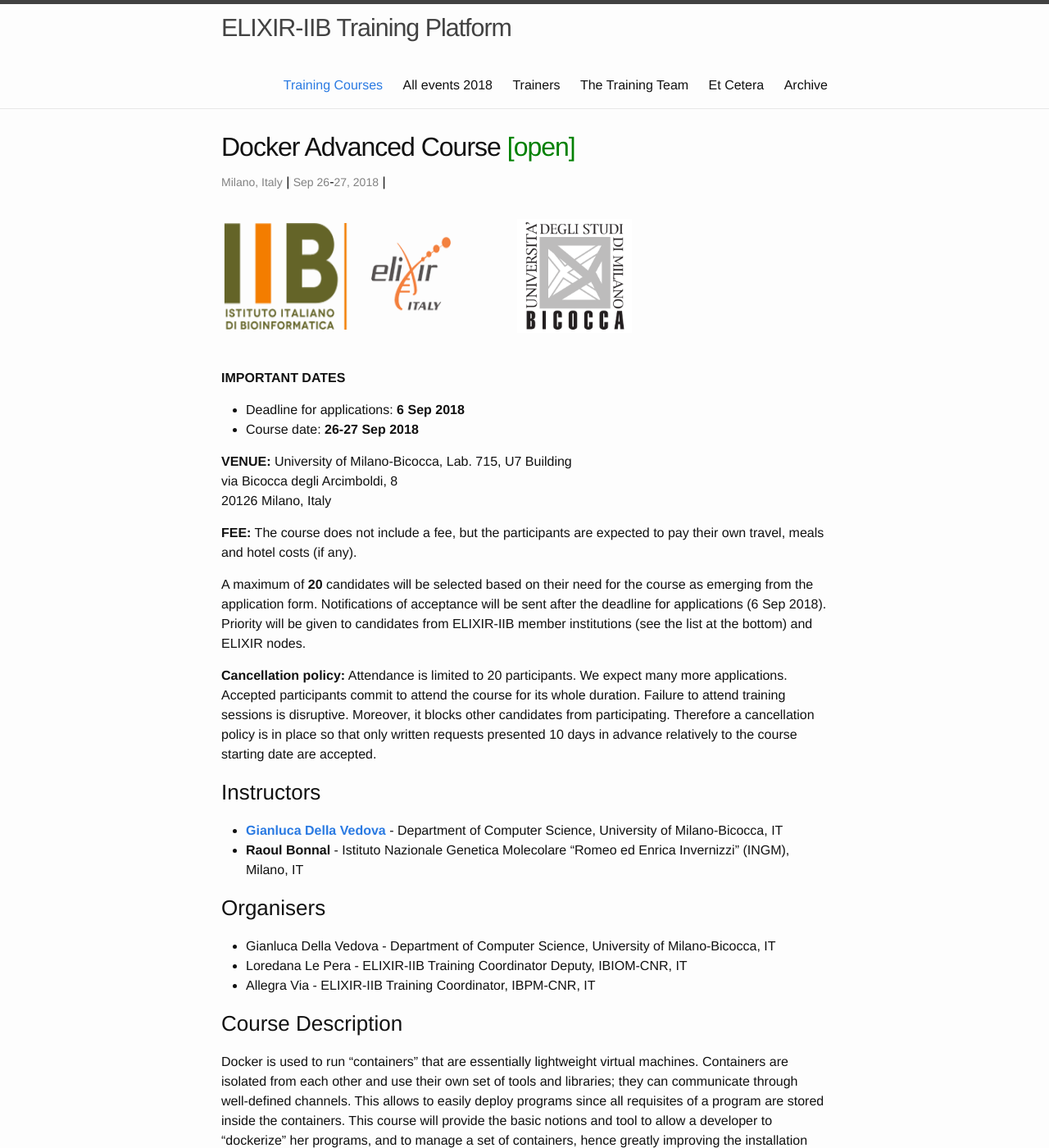
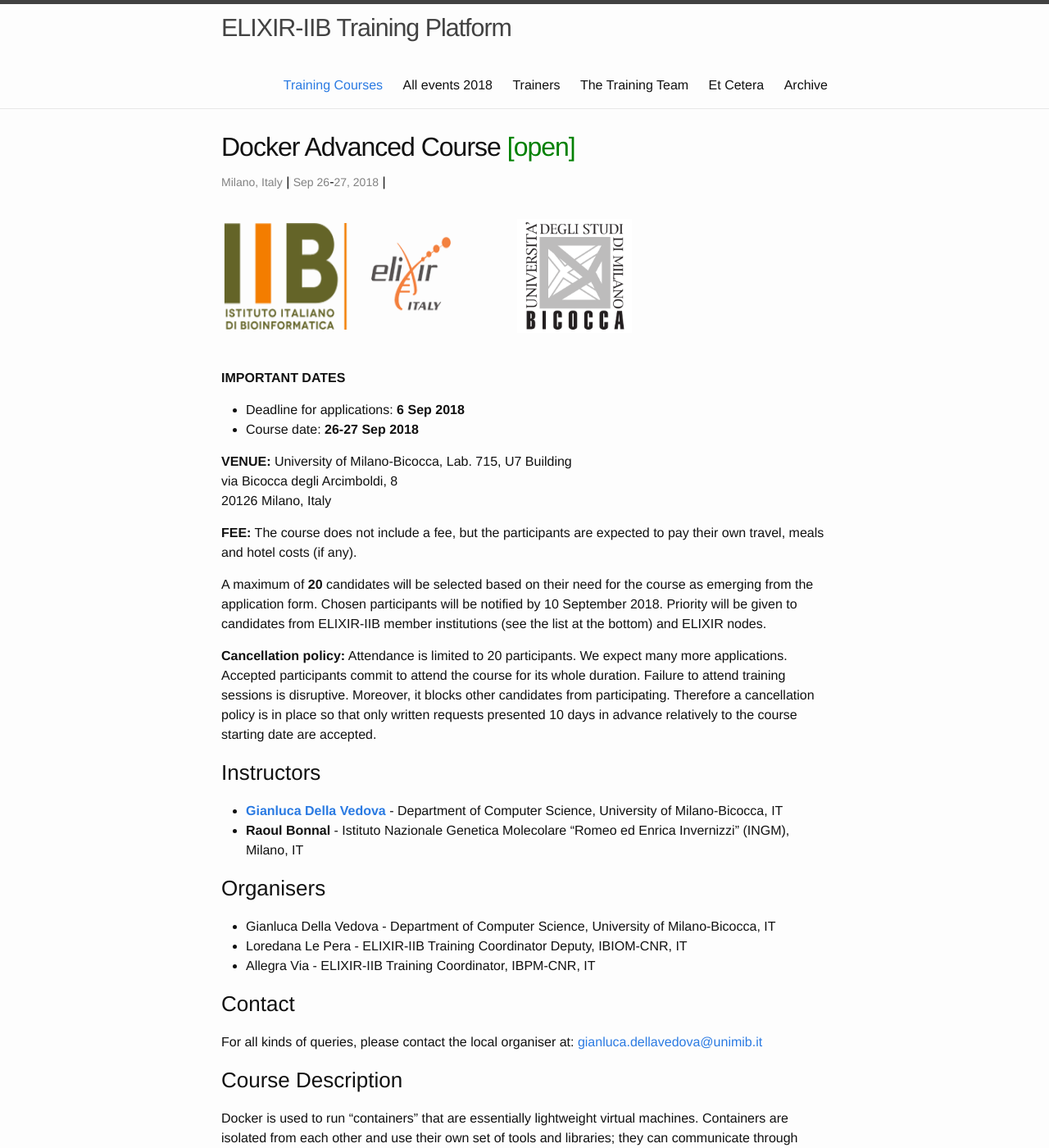
Before and after one commit to ELIXIR-IIB-training/website, a Jekyll site: the page built from _posts/2018-09-26-Docker_Milano_Bicocca.md, in a window 1280 px wide and 1400 px high. Shown: the whole window at 82% size. Built offline with Jekyll 4.4.1, drawn with Linux system fonts in a browser that asks for light colours.

Commit message:
Add Docker Advanced Course Milano-Bicocca

```diff
--- a/_posts/2018-09-26-Docker_Milano_Bicocca.md
+++ b/_posts/2018-09-26-Docker_Milano_Bicocca.md
@@ -36,7 +36,7 @@ via Bicocca degli Arcimboldi, 8<br>
 The course does not include a fee, but the participants are expected to pay their own travel, meals and hotel costs (if any).
 
 
-A maximum of **20** candidates will be selected based on their need for the course as emerging from the application form. Notifications of acceptance will be sent after the deadline for applications (6 Sep 2018). Priority will be given to candidates from ELIXIR-IIB member institutions (see the list at the bottom) and ELIXIR nodes.
+A maximum of **20** candidates will be selected based on their need for the course as emerging from the application form. Chosen participants will be notified by 10 September 2018. Priority will be given to candidates from ELIXIR-IIB member institutions (see the list at the bottom) and ELIXIR nodes.
 
 **Cancellation policy:** Attendance is limited to 20 participants. We expect many more applications. Accepted participants commit to attend the course for its whole duration. Failure to attend training sessions is disruptive. Moreover, it blocks other candidates from participating. Therefore a cancellation policy is in place so that only written requests presented 10 days in advance relatively to the course starting date are accepted.
 <br>
@@ -54,9 +54,16 @@ A maximum of **20** candidates will be selected based on their need for the cour
 - Allegra Via - ELIXIR-IIB Training Coordinator, IBPM-CNR, IT
 <br>
 
+
+### Contact
+For all kinds of queries, please contact the local organiser at: <gianluca.dellavedova@unimib.it>
+<br>
+
+
 ### Course Description
 Docker is used to run "containers" that are essentially lightweight virtual machines. Containers are isolated from each other and use their own set of tools and libraries; they can communicate through well-defined channels. This allows to easily deploy programs since all requisites of a program are stored inside the containers.
 This course will provide the basic notions and tool to allow a developer to "dockerize" her programs, and to manage a set of containers, hence greatly improving the installation process.
+<br>
 
 
 ### Target audience
@@ -156,7 +163,7 @@ By the end of this course, learners will be independently able to use docker to
 
 
 <br>
-
+<br>
 
 <h3>ELIXIR-IIB member institutions</h3>
 <ul>
```
